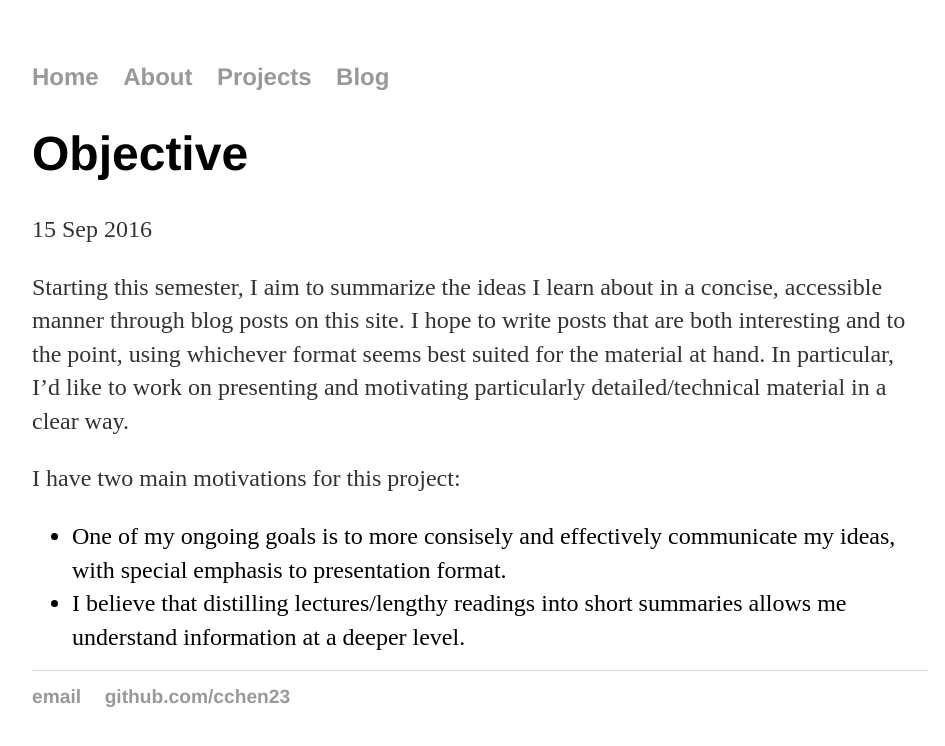
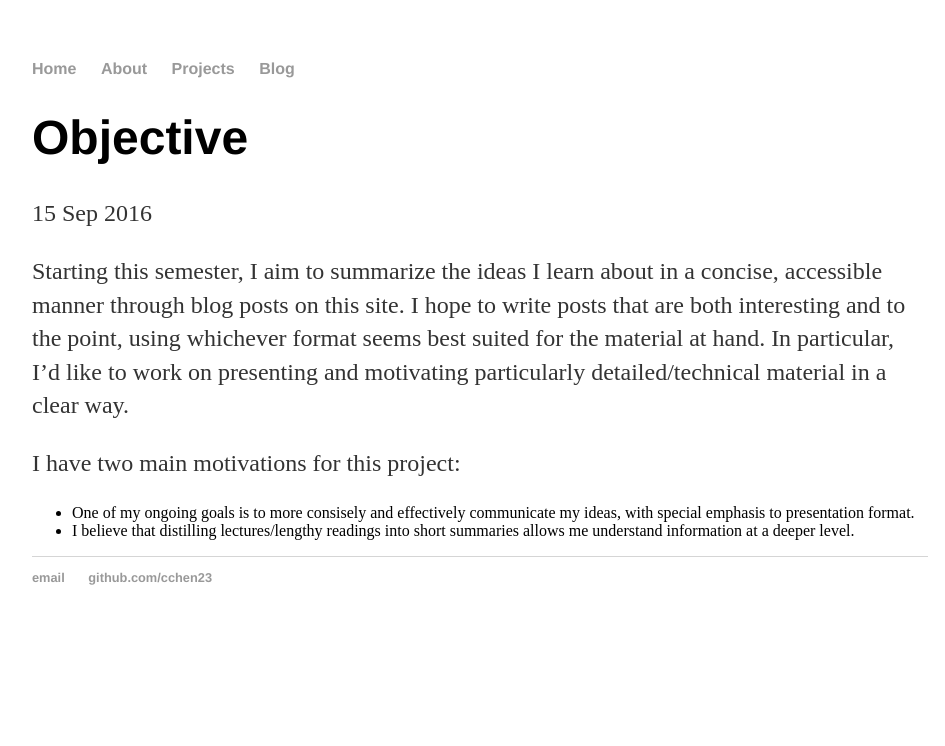
Before and after one commit to cchen23/cchen23.githhub.io, a Jekyll site: the page built from _posts/2016-09-15-objective.md, in a window 1280 px wide. Shown: the top 746 px of the page, without its empty margins (160-1105 px from the left). Built offline with Jekyll 4.4.1, drawn with Linux system fonts in a browser that asks for light colours.

Commit message:
Update main.css

```diff
--- a/css/main.css
+++ b/css/main.css
@@ -46,7 +46,7 @@ footer {
   font-size: .8em;
 }
 
-li {
+li.post {
  font-size: 1.5em;
  line-height: 1.4em;
 }
```
